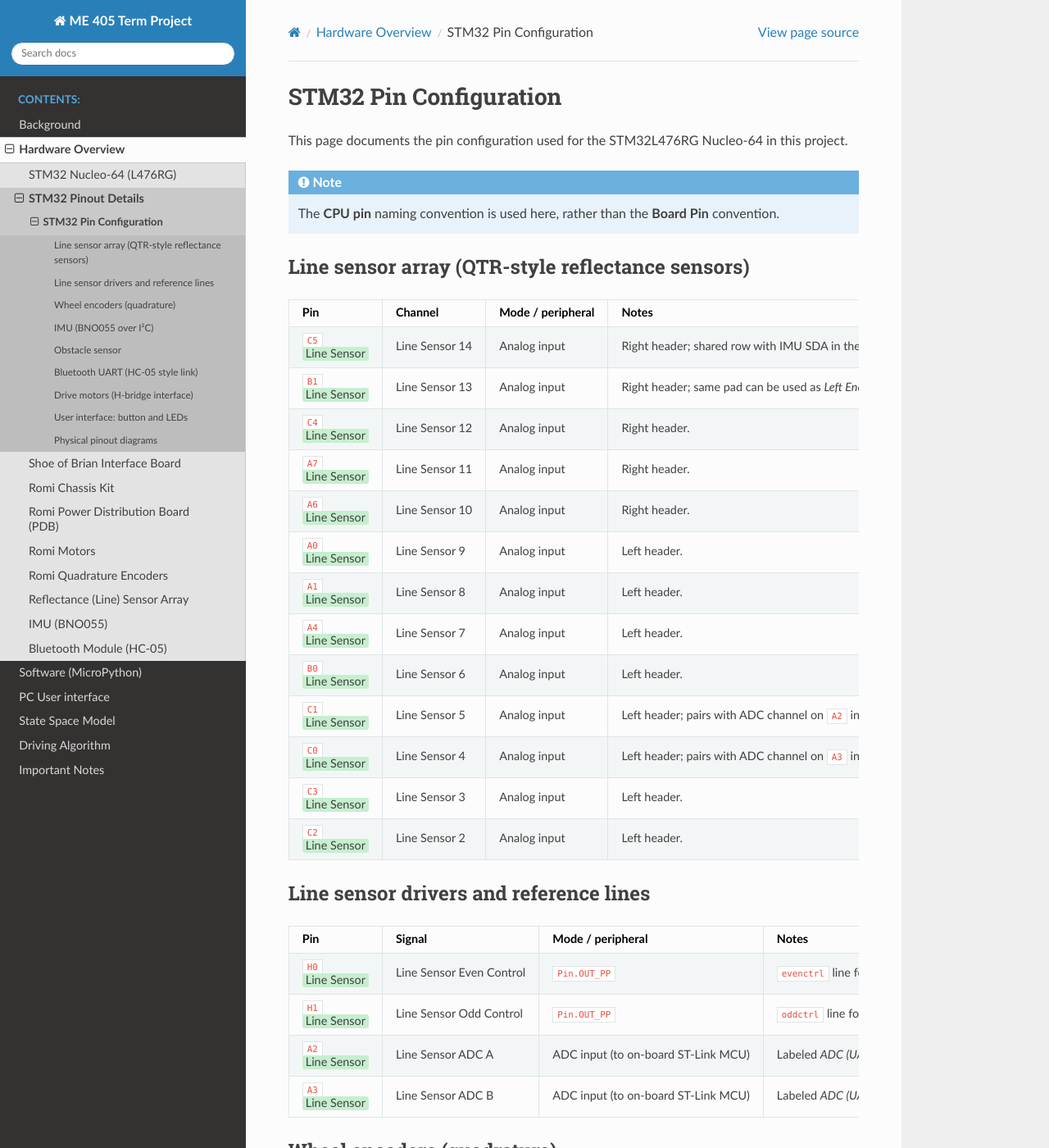
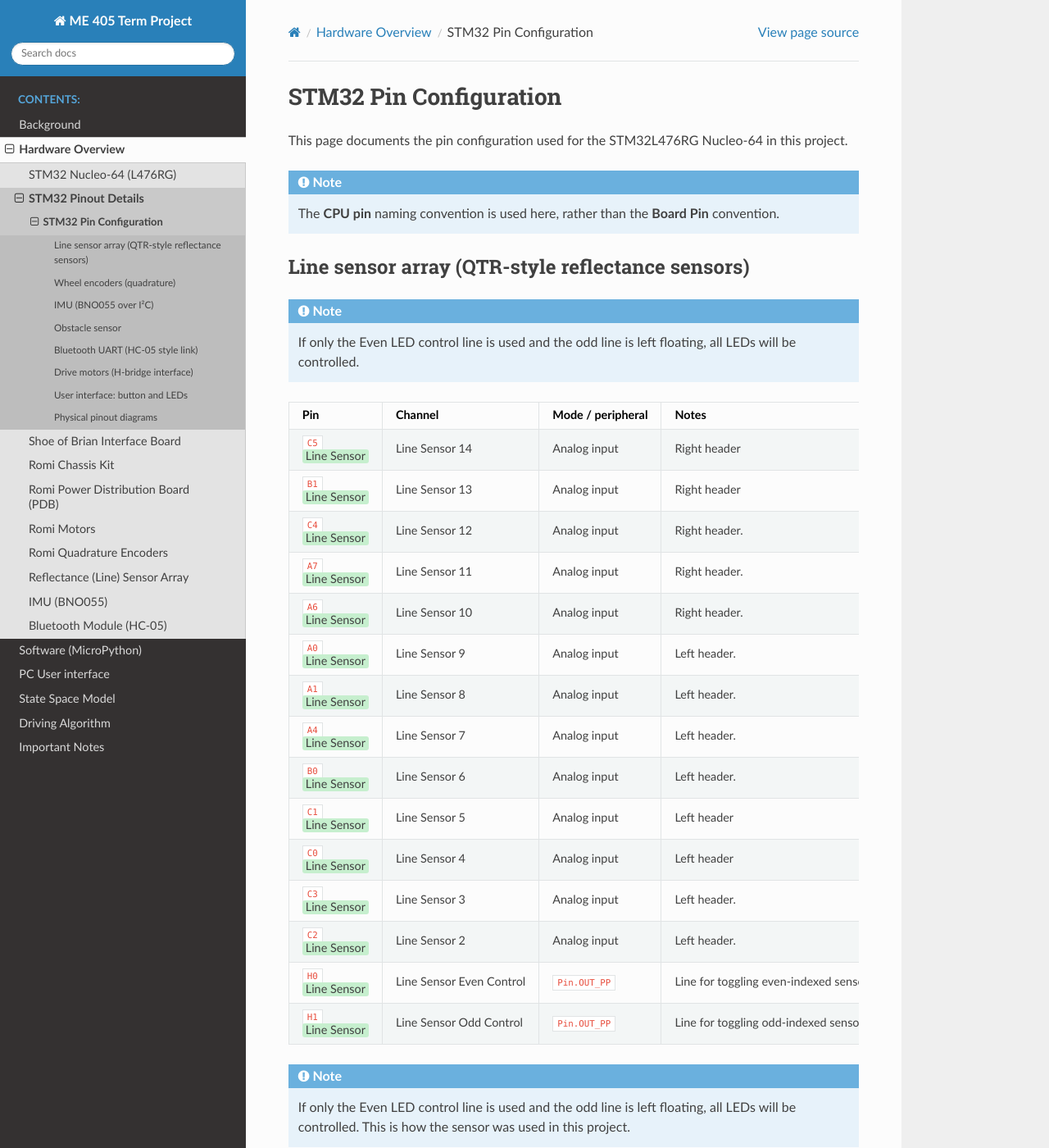
Before and after one commit to andrewthegr8/Term-Project-ME-405, a Sphinx documentation site: the page built from docs/source/stm32-pins.rst, in a window 1280 px wide and 1400 px high. Shown: the whole window at 82% size. Built offline with Sphinx 7.4.7 and the Read the Docs theme 3.1.0, drawn with Linux system fonts in a browser that asks for light colours.

Commit message:
Update STM32 pin documentation for line sensor control and simplify notes

```diff
--- a/docs/source/stm32-pins.rst
+++ b/docs/source/stm32-pins.rst
@@ -43,9 +43,13 @@ Nucleo-64 in this project.
 Line sensor array (QTR-style reflectance sensors)
 -------------------------------------------------
 
+.. note::
+  If only the Even LED control line is used and the odd line is left
+  floating, all LEDs will be controlled.
+
 .. list-table::
    :header-rows: 1
-   :widths: 12 18 22 48
+   :widths: 12 18 13 40
 
    * - Pin
      - Channel
@@ -54,11 +58,11 @@ Line sensor array (QTR-style reflectance sensors)
    * - ``C5`` |LINE|
      - Line Sensor 14
      - Analog input
-     - Right header; shared row with IMU SDA in the pinout sheet.
+     - Right header
    * - ``B1`` |LINE|
      - Line Sensor 13
      - Analog input
-     - Right header; same pad can be used as *Left Encoder Ch A* in hardware, but is used as line sensor in this firmware.
+     - Right header
    * - ``C4`` |LINE|
      - Line Sensor 12
      - Analog input
@@ -90,11 +94,11 @@ Line sensor array (QTR-style reflectance sensors)
    * - ``C1`` |LINE|
      - Line Sensor 5
      - Analog input
-     - Left header; pairs with ADC channel on ``A2`` in the hardware sheet.
+     - Left header
    * - ``C0`` |LINE|
      - Line Sensor 4
      - Analog input
-     - Left header; pairs with ADC channel on ``A3`` in the hardware sheet.
+     - Left header
    * - ``C3`` |LINE|
      - Line Sensor 3
      - Analog input
@@ -103,35 +107,20 @@ Line sensor array (QTR-style reflectance sensors)
      - Line Sensor 2
      - Analog input
      - Left header.
-
-
-Line sensor drivers and reference lines
----------------------------------------
-
-.. list-table::
-   :header-rows: 1
-   :widths: 12 25 22 41
-
-   * - Pin
-     - Signal
-     - Mode / peripheral
-     - Notes
    * - ``H0`` |LINE|
      - Line Sensor Even Control
      - ``Pin.OUT_PP``
-     - ``evenctrl`` line for multiplexing or powering even-indexed sensors.
+     - Line for toggling even-indexed sensor LEDs.
    * - ``H1`` |LINE|
      - Line Sensor Odd Control
      - ``Pin.OUT_PP``
-     - ``oddctrl`` line for multiplexing or powering odd-indexed sensors.
-   * - ``A2`` |LINE|
-     - Line Sensor ADC A
-     - ADC input (to on-board ST-Link MCU)
-     - Labeled *ADC (UART2 to ST-link MCU)* in the sheet, used with Line Sensor 5.
-   * - ``A3`` |LINE|
-     - Line Sensor ADC B
-     - ADC input (to on-board ST-Link MCU)
-     - Labeled *ADC (UART2 to ST-link MCU)*, used with Line Sensor 4.
+     - Line for toggling odd-indexed sensor LEDs.
+
+.. note::
+  If only the Even LED control line is used and the odd line is left
+  floating, all LEDs will be controlled. This is how the sensor was used
+  in this project.
+
 
 
 Wheel encoders (quadrature)
```
